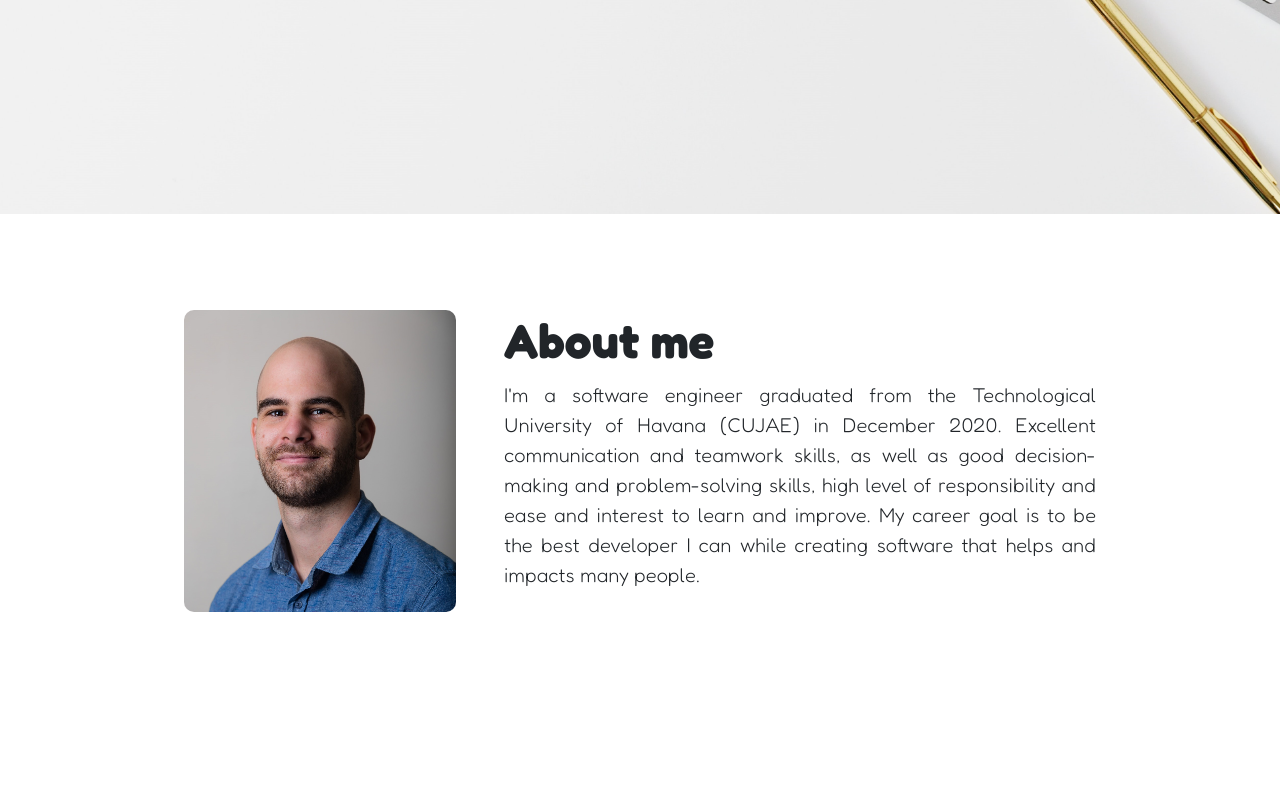
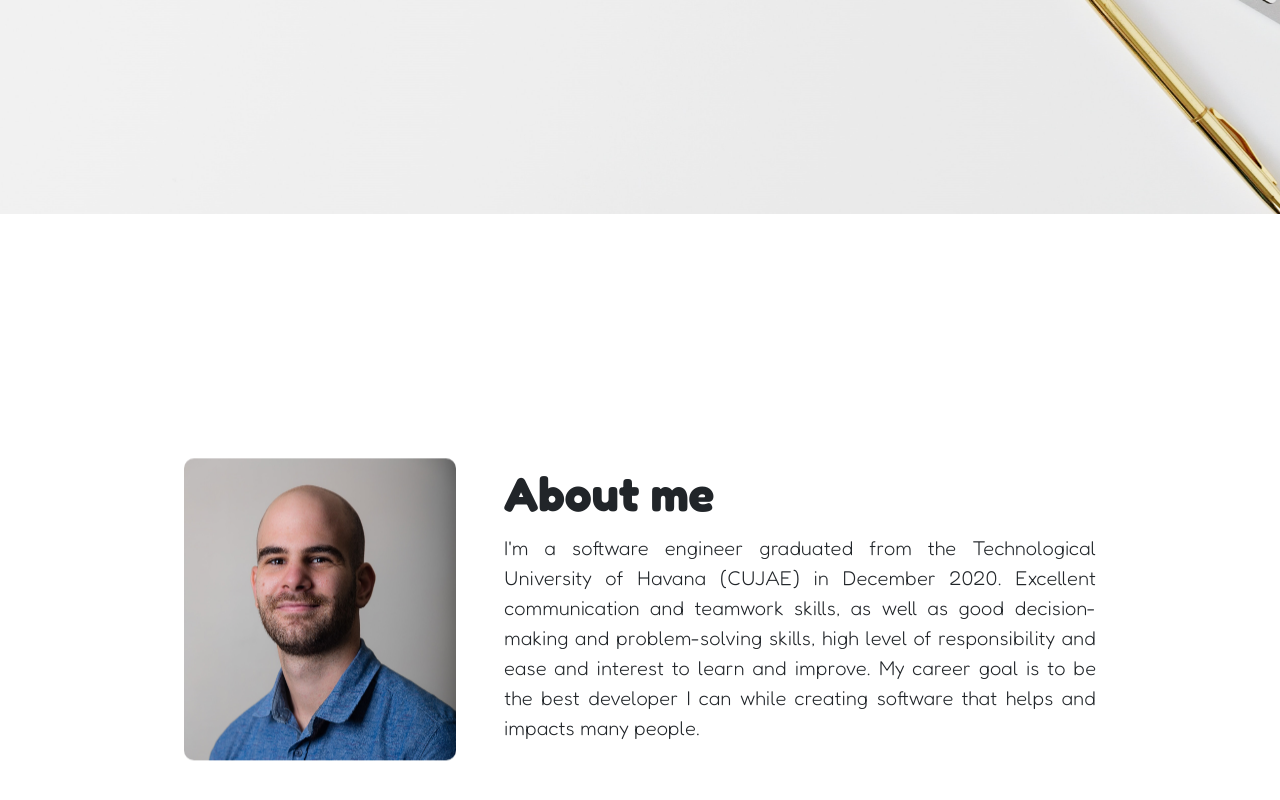
Before and after one commit to ejanerop/portfolio, an Angular app: page / in a window 1280 px wide. Shown: the part 586-1386 px from the top of the page. Before the commit the page ends 1294 px from the top, so only its background shows below. Built offline with nearby package versions, Linux system fonts and the light colour scheme.

Commit message:
Added effect in About component

```diff
--- a/src/app/components/about/about.component.html
+++ b/src/app/components/about/about.component.html
@@ -1,6 +1,7 @@
+<section id="about-section">
   <div class="px-4 py-5">
     <div class="row g-5 py-5 about-container">
-    <div class="col-8 col-sm-8 col-md-6 col-lg-3 col-xl-3">
+      <div class="col-8 col-sm-8 col-md-6 col-lg-3 col-xl-3 image-container">
         <img
           src="assets/eric.jpg"
           class="d-block mx-lg-auto img-fluid portfolio-img"
@@ -15,11 +16,12 @@
         <p class="lead">
           I'm a software engineer graduated from the Technological University of
           Havana (CUJAE) in December 2020. Excellent communication and teamwork
-        skills, as well as good decision-making and problem-solving skills, high
-        level of responsibility and ease and interest to learn and improve. My
-        career goal is to be the best developer I can while creating software
-        that helps and impacts many people.
+          skills, as well as good decision-making and problem-solving skills,
+          high level of responsibility and ease and interest to learn and
+          improve. My career goal is to be the best developer I can while
+          creating software that helps and impacts many people.
         </p>
       </div>
     </div>
   </div>
+</section>
--- a/src/app/components/about/about.component.scss
+++ b/src/app/components/about/about.component.scss
@@ -1,7 +1,36 @@
+@keyframes float {
+  0% {
+    transform: translatey(0px);
+  }
+  50% {
+    transform: translatey(-20px);
+  }
+  100% {
+    transform: translatey(0px);
+  }
+}
+
+#about-section {
+  min-height: 100vh;
+  display: flex;
+  flex-direction: column;
+  justify-content: center;
+}
+
 .portfolio-img {
   object-fit: cover;
   object-position: top;
   border-radius: 10px;
+}
+
+.image-container {
+  overflow: hidden;
+  transform: translatey(0px);
+  animation: float 6s ease-in-out infinite;
+  img {
+    width: 100%;
+    height: auto;
+  }
 }
 
 .about-container {
```
Lines whose indentation alone changed are shown as unchanged.
